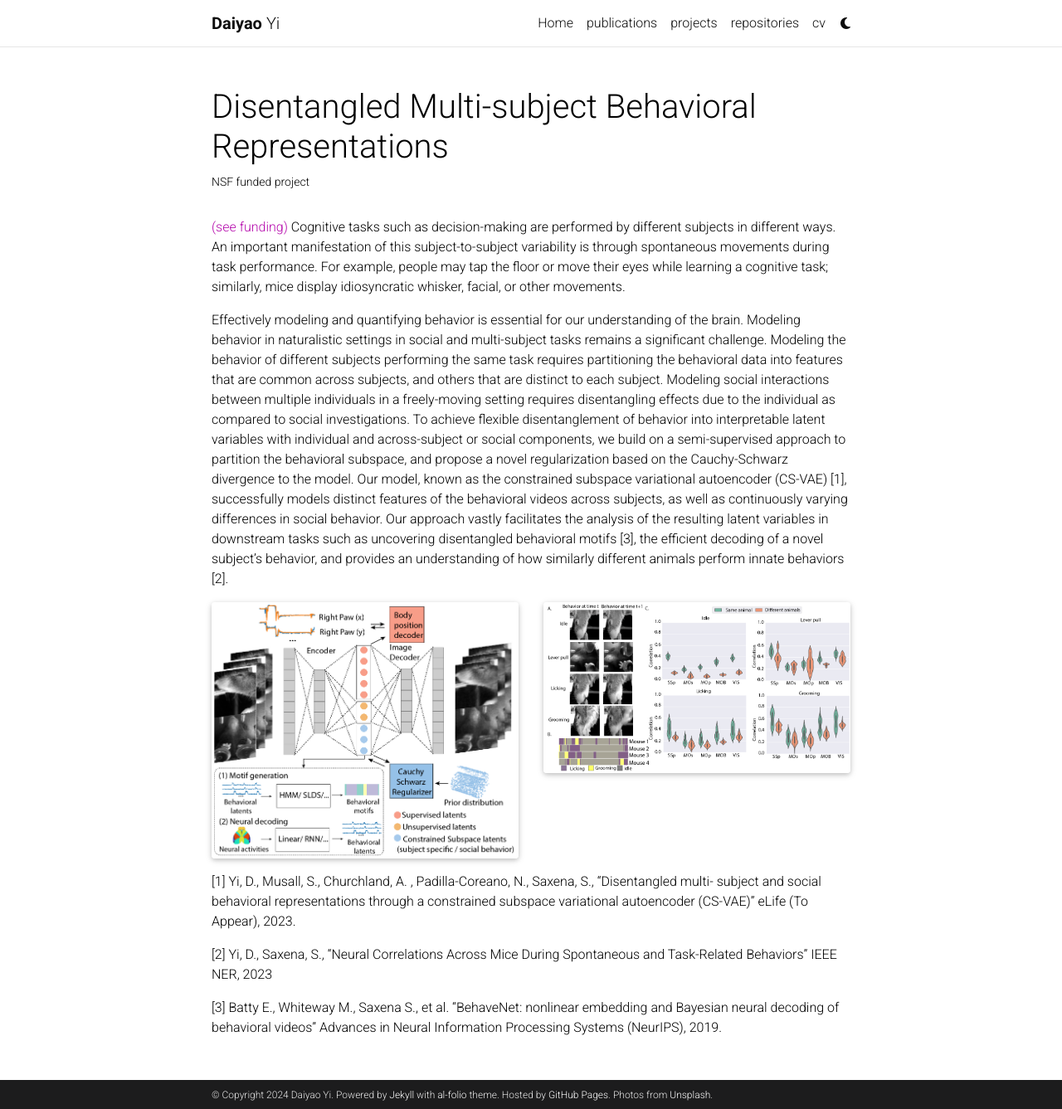
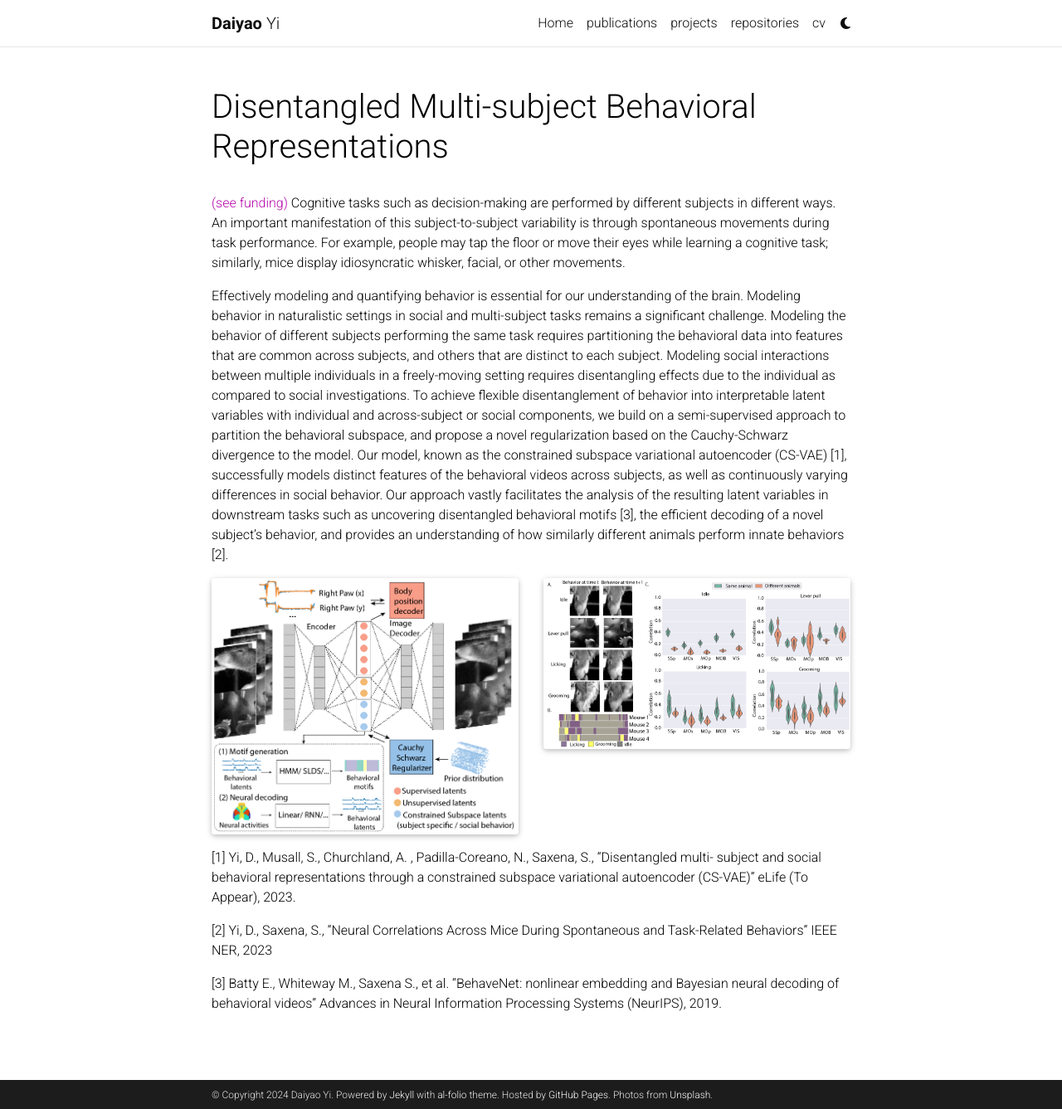
Before and after one commit to YIDAIYAO/YIDAIYAO.github.io, a Jekyll site: the page built from _projects/9_project.md, in a window 1280 px wide and 1337 px high. Shown: the whole window at 83% size. Built offline with Jekyll 4.4.1, drawn with Linux system fonts in a browser that asks for light colours; full-size pictures stand in for the smaller copies a plugin makes; comment, search, counter and statistics services are not loaded; a style sheet for code colours, icons or effects is not loaded.

Commit message:
Update 9_project.md

```diff
--- a/_projects/9_project.md
+++ b/_projects/9_project.md
@@ -1,7 +1,7 @@
 ---
 layout: page
 title: Disentangled Multi-subject Behavioral Representations
-description: NSF funded project
+description:
 img: assets/img/mice.png
 importance: 2
 category: Work
```
